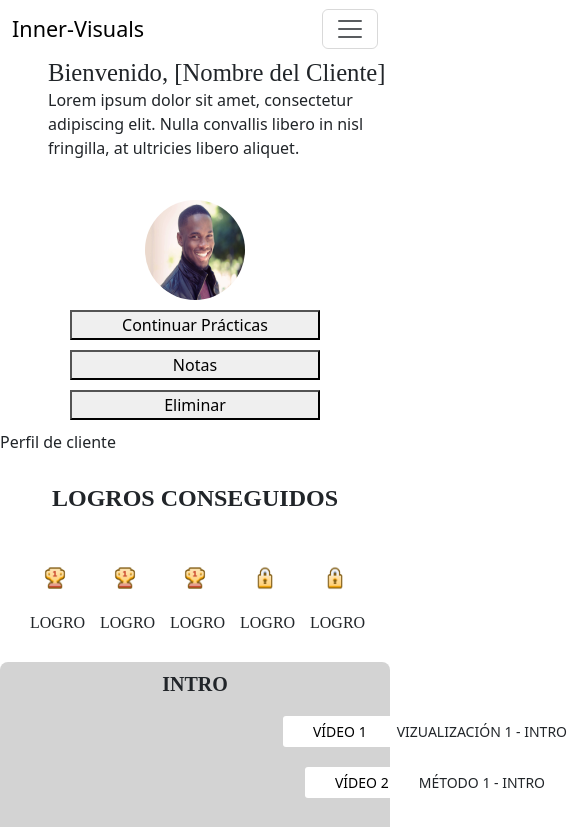
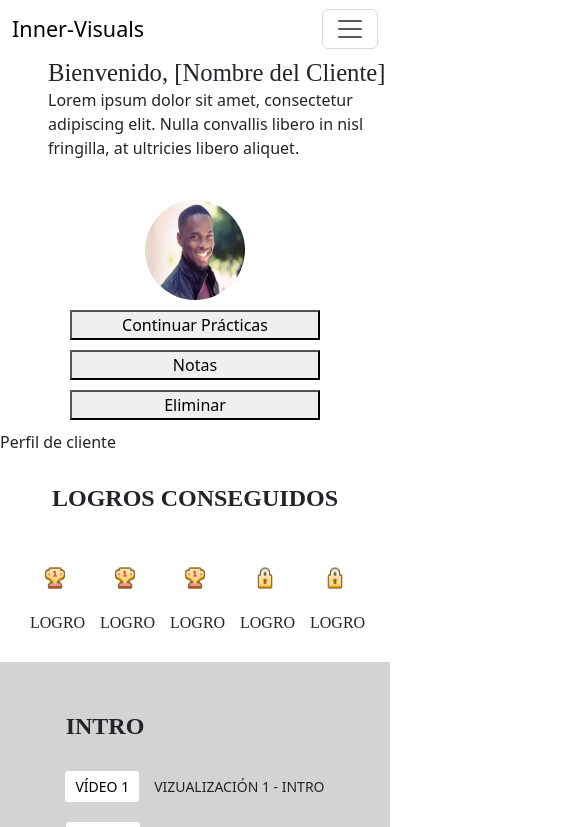
Before and after one commit to GabrielaRamos79/inner_visual_final_project, a React (Vite) app in the folder client/InnerVisual/: page /client/dashboard in a window 390 px wide. Shown: the top 827 px of the page, 570 px wide, since content can reach past the window. Built offline with nearby package versions, Linux system fonts and the light colour scheme.

Commit message:
responsive component introCourse

```diff
--- a/client/InnerVisual/src/components/introCourse/IntroCourse.jsx
+++ b/client/InnerVisual/src/components/introCourse/IntroCourse.jsx
@@ -7,12 +7,12 @@ const IntroCourse = () => {
       <div className="introCourse-container">
         <h3 className="introCourse-title">INTRO</h3>
         <div className="course">
-          <div className="course_video">
+          <div className="course_video1">
             <div className="button"><button className='video'>VÍDEO 1</button>
               <p className="video_title">VIZUALIZACIÓN 1 - INTRO </p>
             </div>
           </div>
-          <div className="course_video">
+          <div className="course_video2">
             <div className="button"><button className='video'>VÍDEO 2</button>
               <p className="video_title">MÉTODO 1 - INTRO </p>
             </div>
--- a/client/InnerVisual/src/components/introCourse/introCourse.css
+++ b/client/InnerVisual/src/components/introCourse/introCourse.css
@@ -1,19 +1,15 @@
 .introCourse-container {
     background-color: lightgray;
-    padding: 80px;
-    border-radius: 8px;
-    max-width: 1600px;
-    margin:  auto;
+    padding: 40px 100px 50px;
+    margin: auto;
 }
 
 .introCourse-title {
     font-size: 24px;
     font-weight: bold;
-    margin-bottom: 20px;
-    margin-top: -40px;
-    margin-left: 510px;
-    text-align: left;
-
+    margin-bottom: 30px;
+    text-align: center;
+    margin-right: 280px;
 }
 
 .course {
@@ -21,16 +17,21 @@
     flex-direction: column;
     gap: 20px;
     align-items: center;
+    justify-content: center;
 }
 
-.course_video {
+.course_video1,
+.course_video2 {
     display: flex;
     align-items: center;
-    gap: 20px;
+    justify-content: center;
     width: 100%;
-    max-width: 800px;
-    margin-left: 460px;
 }
+
+.course_video2 {
+    margin-right: 50px;
+}
+
 
 .button {
     display: flex;
@@ -52,15 +53,13 @@
     margin-left: 10px;
 }
 
-@media (max-width: 768px) {
+@media (max-width: 680px) {
     .introCourse-container {
         padding: 50px;
     }
 
     .introCourse-title {
-        font-size: 20px;
-        text-align: center;
-        margin-left: 0;
+        margin-right: 180px;
     }
 
     .course {
@@ -68,15 +67,14 @@
         margin-left: 0;
     }
 
-    .course_video {
-        flex-direction: column;
-        align-items:center;
+    .course_video2 {
+        margin-right: 43px;
     }
 
     .video {
-        padding: 5px 30px;
+        padding: 5px 10px;
         font-size: 14px;
-
+        margin-right: 15px;
     }
 
     .video_title {
@@ -84,4 +82,5 @@
         margin-left: 0;
         text-align: center;
     }
+
 }
```
